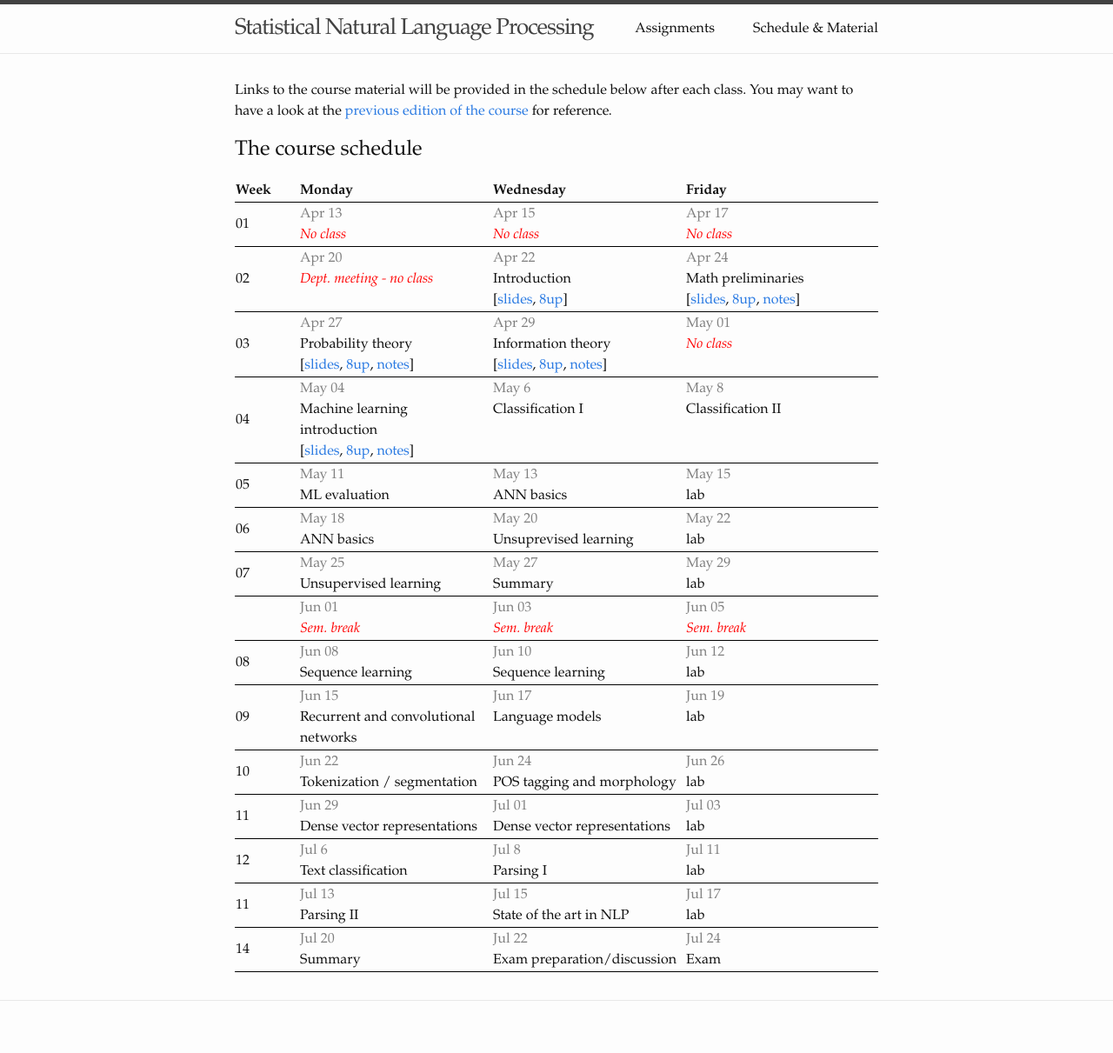
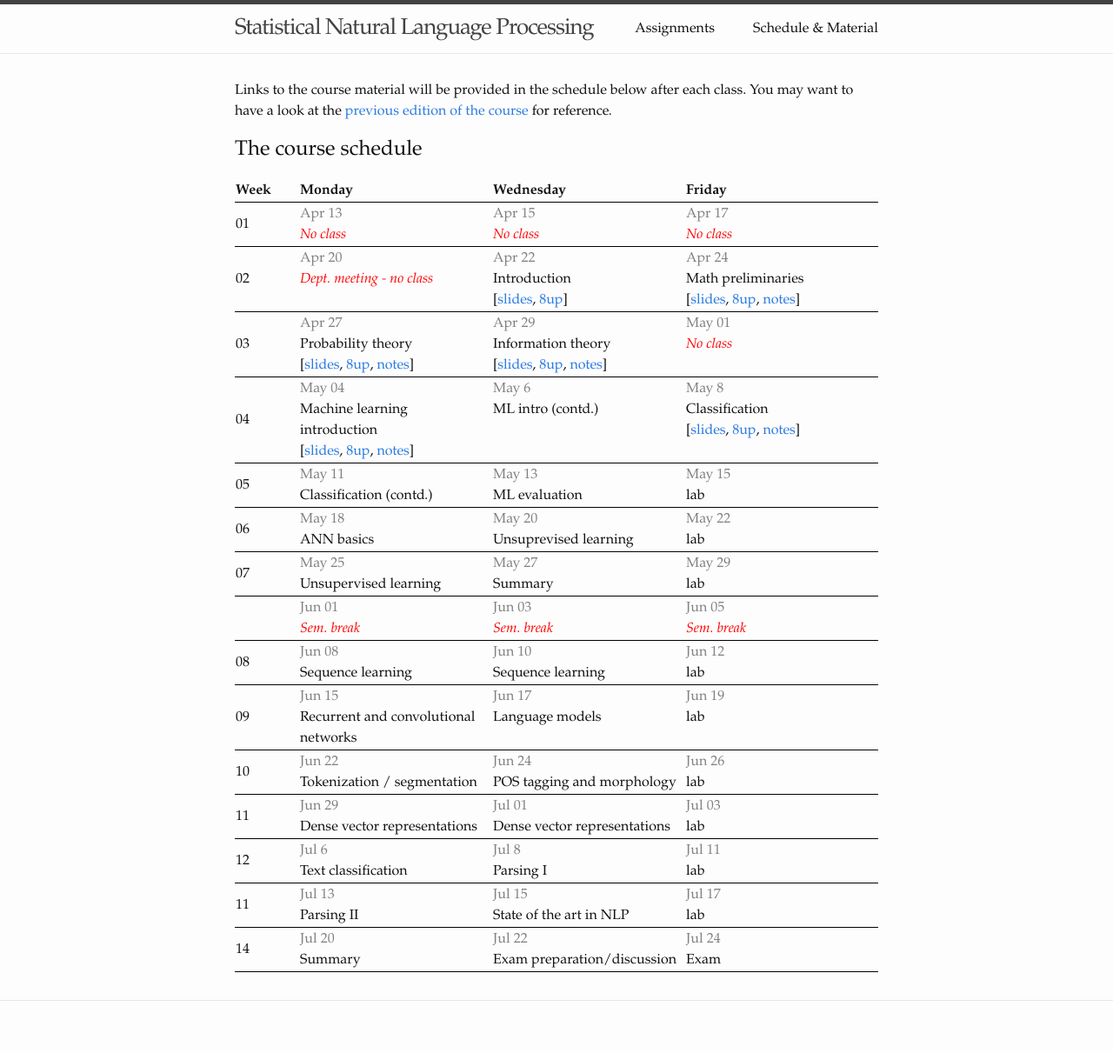
Before and after one commit to snlp2020/snlp2020.github.io, a Jekyll site: the page built from schedule.md, in a window 1280 px wide. Shown: the whole page at 87% size. Built offline with Jekyll 4.4.1, drawn with Linux system fonts in a browser that asks for light colours.

Commit message:
Update slides.

```diff
--- a/_data/schedule.yml
+++ b/_data/schedule.yml
@@ -45,15 +45,19 @@
         8up: slides/ml-intro-handout.pdf
         notes: notes/ml-intro-notes.pdf
     May 6:
-      topic: Classification I
+      topic: ML intro (contd.)
     May 8:
-      topic: Classification II
+      topic: Classification
+      links:
+        slides: slides/classification.pdf
+        8up: slides/classification-handout.pdf
+        notes: notes/classification-notes.pdf
 - week: "05"
   dates:
     May 11:
+      topic: Classification (contd.)
+    May 13:
       topic: ML evaluation
-    May 13:
-      topic: ANN basics
     May 15:
       topic: lab
 - week: "06"
```
Also changed, not shown: 16 other files.
